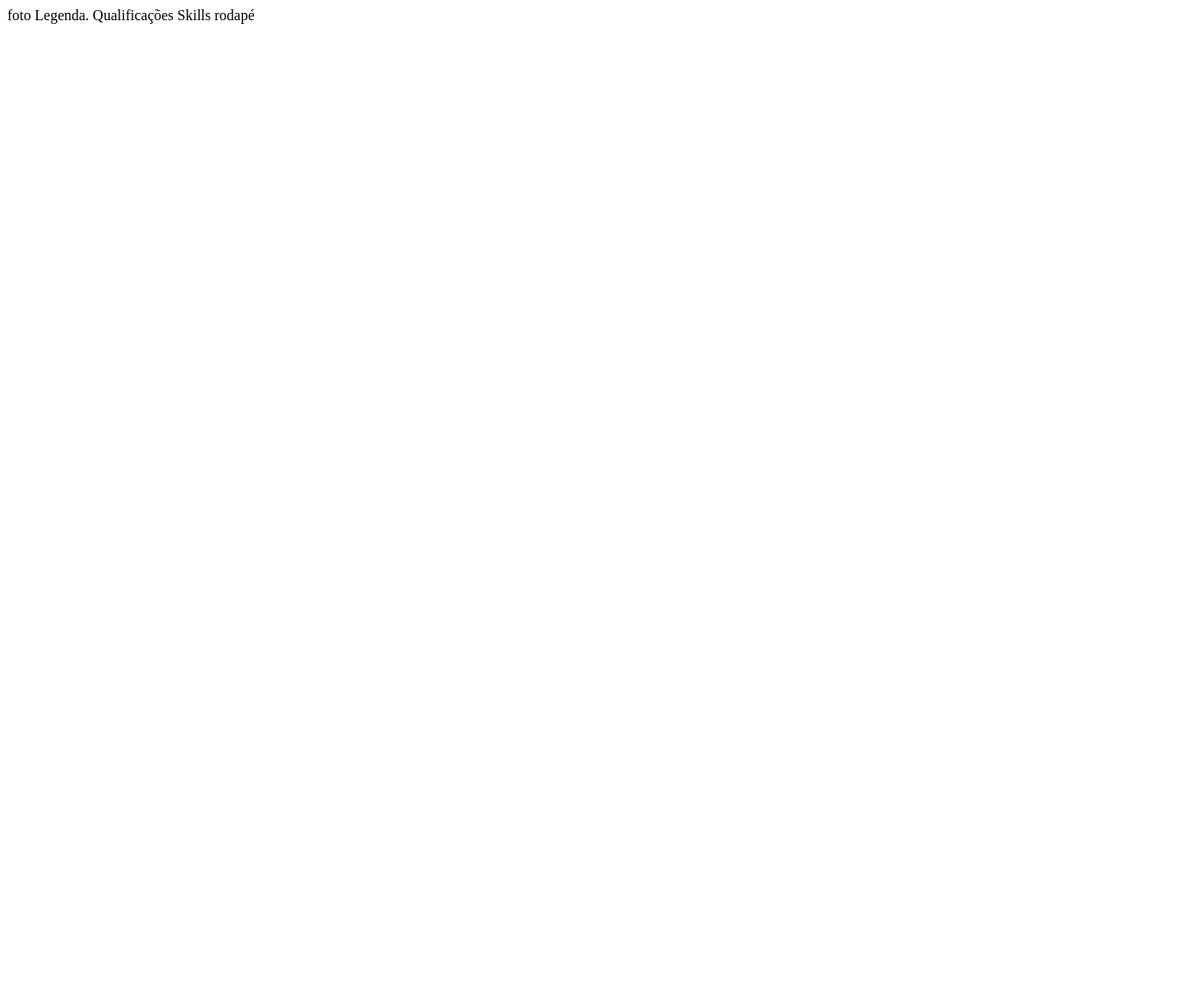
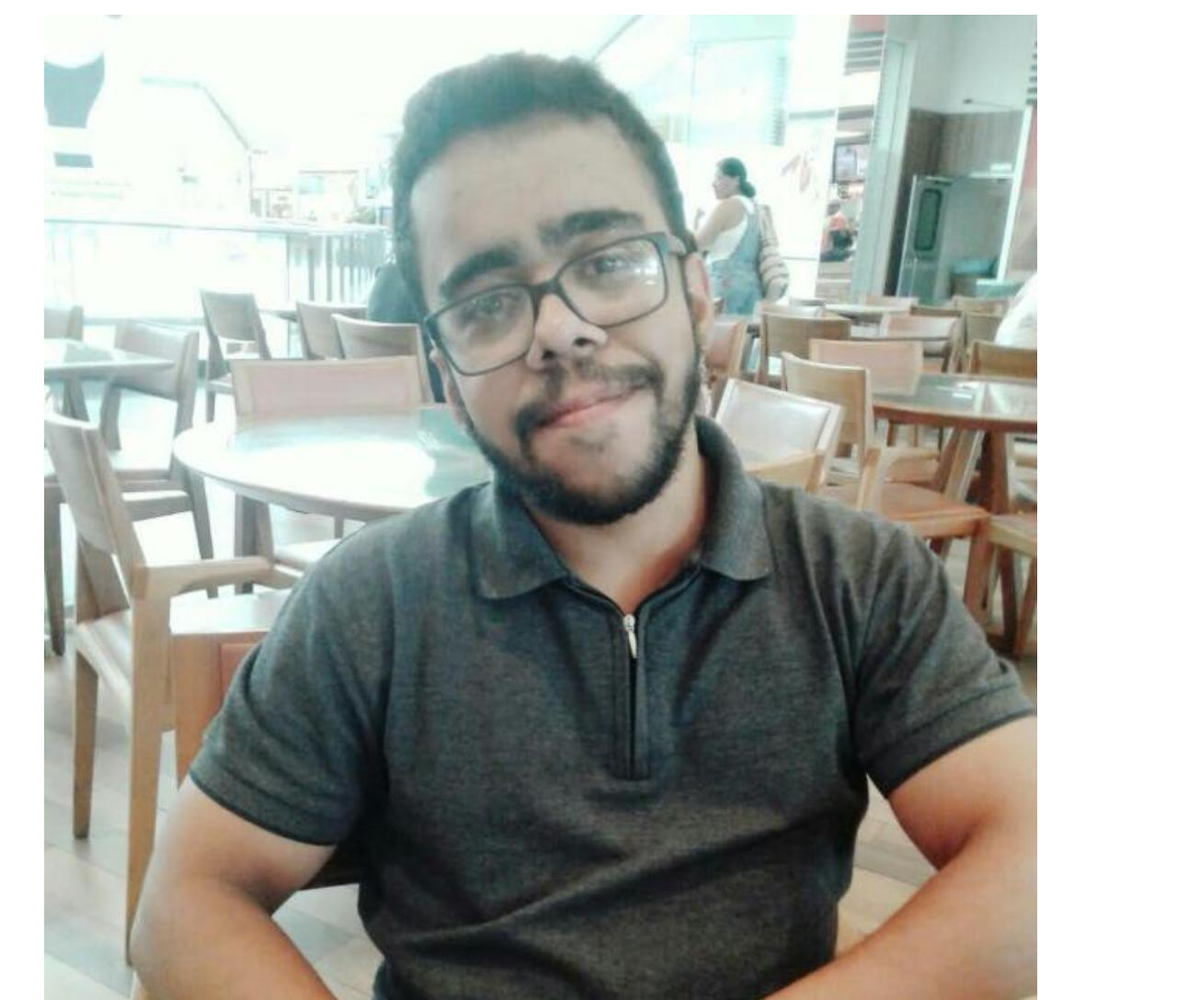
Before and after one commit to miguelalexandredev/miguelalexandredev.git.io, a plain HTML site: page index.html in a window 1280 px wide. Shown: the top 1088 px of the page at 92% size. Before the commit the page ends 800 px from the top, so only its background shows below. Drawn offline with Linux system fonts and the light colour scheme.

Commit message:
Adiçao da pasta img e introducao da foto de perfil na pagina

```diff
--- a/index.html
+++ b/index.html
@@ -7,7 +7,9 @@
     <title>Miguel Alexandre desenvolvedor Fullstack</title>
 </head>
 <body>
-    foto
+    <figure>
+        <img src="img/foto.jpeg" alt="foto">
+    </figure>
     Legenda.
 
     Qualificações
```
Also changed, not shown: img/foto.jpeg (added).
